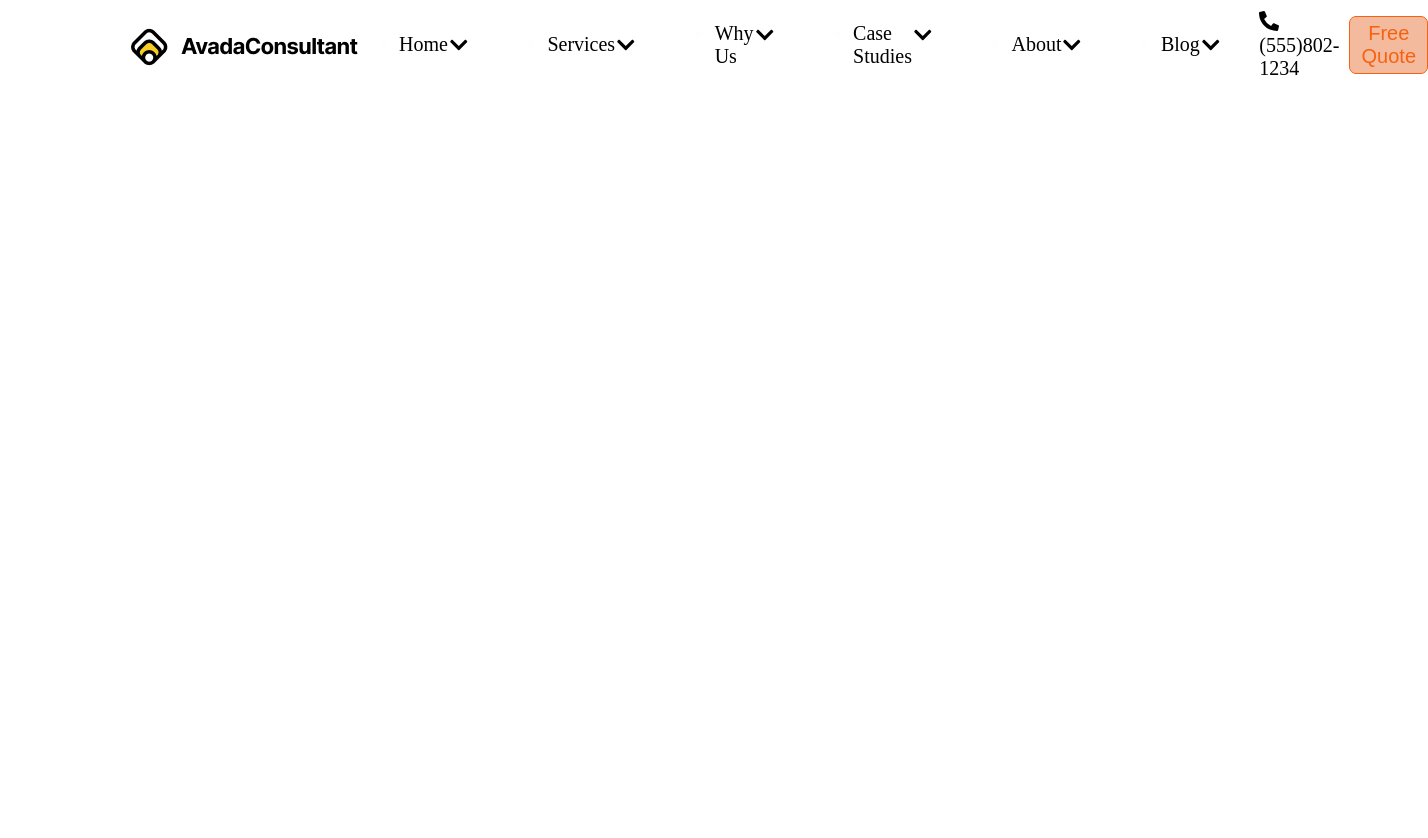
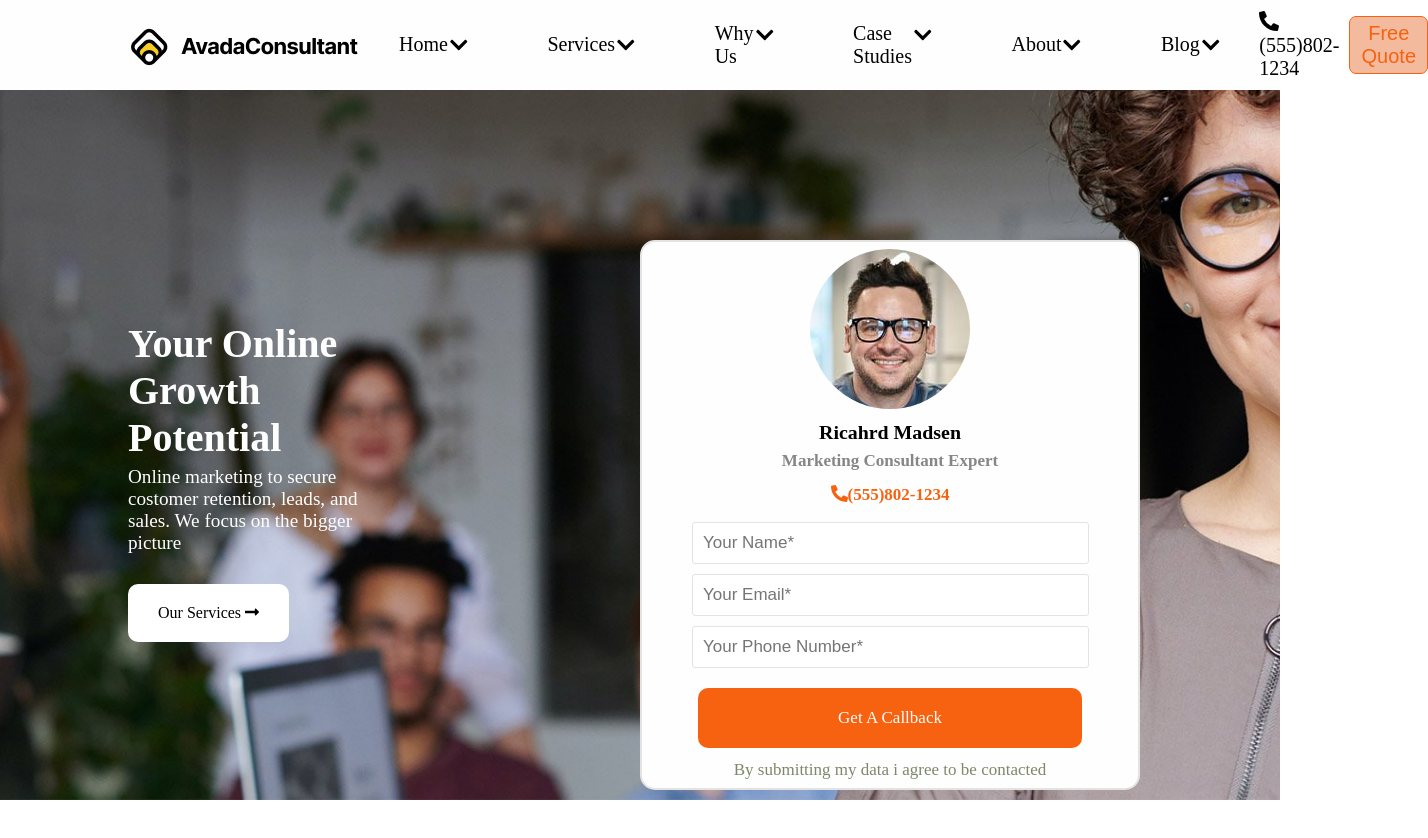
Before and after one commit to AlessandroMandaglio30/proj-html-vuejs, a Vue app: page / in a window 1280 px wide. Shown: the top 838 px of the page, 1428 px wide, since content can reach past the window. Before the commit the page ends 800 px from the top, so only its background shows below. Built offline with nearby package versions, Linux system fonts and the light colour scheme.

Commit message:
Secondo pezzo

```diff
--- a/package.json
+++ b/package.json
@@ -8,6 +8,7 @@
     "lint": "vue-cli-service lint"
   },
   "dependencies": {
+    "bootstrap": "^5.1.3",
     "core-js": "^3.6.5",
     "vue": "^2.6.11"
   },
--- a/src/App.vue
+++ b/src/App.vue
@@ -1,19 +1,22 @@
 <template>
   <div id="app">
     <Header />
+    <Hero />
     <Main />
     <Footer />
   </div>
 </template>
 
 <script>
-import Header from "./components/Header.vue";
-import Main from "./components/Main.vue";
-import Footer from "./components/Footer.vue";
+import Header from "./components/macro/Header.vue";
+import Hero from "./components/macro/Hero.vue";
+import Main from "./components/macro/Main.vue";
+import Footer from "./components/macro/Footer.vue";
 export default {
   name: "App",
   components: {
     Header,
+    Hero,
     Main,
     Footer,
   },
--- a/src/assets/style/global.scss
+++ b/src/assets/style/global.scss
@@ -2,6 +2,7 @@
     Variables
 -------------------*/
 @import '../style/variables.scss';
+
 
 /*-------------------
     Reset
--- a/src/components/Header.vue
+++ b/src/components/macro/Header.vue
@@ -3,7 +3,7 @@
     <div class="container">
       <div class="header-wrapper">
         <div class="header-logo">
-          <img src="../assets/images/avada-marketing-logo.png" alt="" />
+          <img src="../../assets/images/avada-marketing-logo.png" alt="Logo" />
         </div>
         <div class="header-menu">
           <nav class="header-nav">
@@ -19,7 +19,6 @@
                   <div class="freccia">
                     <i class="fas fa-chevron-down"></i>
                   </div>
-                  <!-- <div class="apply" v-if="link.apply">Apply</div> -->
                 </a>
               </li>
             </ul>
@@ -77,10 +76,12 @@ export default {
 };
 </script>
 <style lang="scss" scoped>
-@import "../assets/style/variables.scss";
+@import "../../assets/style/variables.scss";
 .header {
   width: 100%;
-  position: absolute;
+  position: fixed;
+  z-index: 100;
+  background-color: $White;
   top: 0;
   &-wrapper {
     display: flex;
--- /dev/null
+++ b/src/components/macro/Hero.vue
@@ -0,0 +1,137 @@
+<template>
+  <div class="hero">
+    <!-- testo a destra del jumbotron -->
+    <div class="text-hero">
+      <div class="subtitle">
+        <h1>
+          Your Online <br />
+          Growth Potential
+        </h1>
+      </div>
+      <div class="title"></div>
+      <h5>
+        Online marketing to secure costomer retention, leads, and sales. We
+        focus on the bigger picture
+      </h5>
+      <div class="btn btn_white">
+        Our Services
+        <i class="fas fa-long-arrow-alt-right"></i>
+      </div>
+    </div>
+    <!-- scritte laterali -->
+    <div class="riquadro">
+      <img
+        class="avatar"
+        src="../../assets/images/marketing-consultant-expert.jpg"
+        alt="Avatar"
+      />
+      <h3>Ricahrd Madsen</h3>
+      <h4>Marketing Consultant Expert</h4>
+      <h4 class="colore"><i class="fas fa-phone-alt"></i>(555)802-1234</h4>
+      <input type="text" id="nome" placeholder="Your Name*" />
+      <input type="text" id="email" placeholder="Your Email*" />
+      <input type="tel" id="numero" placeholder="Your Phone Number*" />
+      <div class="btn btn_orange">Get A Callback</div>
+      <p>By submitting my data i agree to be contacted</p>
+    </div>
+  </div>
+</template>
+
+<script>
+export default {
+  nome: "Hero",
+};
+</script>
+
+<style lang="scss" scoped>
+@import "../../assets/style/variables.scss";
+
+.hero {
+  height: 800px;
+  background-image: url("../../assets/images/marketing-intro.jpg");
+  background-position: center;
+  background-size: cover;
+  display: flex;
+
+  .text-hero {
+    color: $White;
+    text-align: left;
+    position: relative;
+    width: 20%;
+    top: 40%;
+    left: 10%;
+    .subtitle {
+      font-size: 1.25rem;
+      font-weight: bold;
+    }
+    h5 {
+      font-size: 1.2rem;
+      font-weight: 100;
+      margin: 5px 0 30px 0;
+    }
+    .btn_white {
+      color: $Black;
+      background-color: #fff;
+      border-radius: 10px;
+      padding: 20px 30px;
+      cursor: pointer;
+      display: inline-block;
+      &:hover {
+        color: #fff;
+        background-color: $White;
+      }
+    }
+  }
+  .riquadro {
+    background-color: $White;
+    width: 500px;
+    height: 550px;
+    position: absolute;
+    top: 30%;
+    left: 50%;
+    border-radius: 15px;
+    border: 2px solid $GrayNurse;
+    text-align: center;
+    font-size: 17px;
+    .avatar {
+      border-radius: 50%;
+      padding: 7px;
+    }
+    h4 {
+      padding: 7px;
+      color: $Gunsmoke;
+    }
+    .colore {
+      color: $Ectasy;
+    }
+    input {
+      display: flex;
+      width: 80%;
+      border-radius: 3px;
+      border: 1px solid $GrayNurse;
+      padding: 10px;
+      margin-top: 10px;
+      font-size: 17px;
+      margin-left: 50px;
+    }
+    .btn_orange {
+      color: $White;
+      background-color: $Ectasy;
+      margin-top: 20px;
+      border-radius: 10px;
+      padding: 20px 140px;
+      font-size: 17px;
+      cursor: pointer;
+      display: inline-block;
+      &:hover {
+        color: #fff;
+        background-color: $Ectasy;
+      }
+    }
+    p {
+      color: $FlaxSmoke;
+      margin-top: 12px;
+    }
+  }
+}
+</style>
--- /dev/null
+++ b/src/components/macro/Main.vue
@@ -0,0 +1,12 @@
+<template>
+  <main></main>
+</template>
+
+<script>
+export default {
+  name: "Main",
+};
+</script>
+
+<style lang="scss" scoped>
+</style>
```
Also changed, not shown: src/components/Main.vue (deleted), src/components/macro/Footer.vue (added), 1 other file (tests, documents, lock files or other folders).
